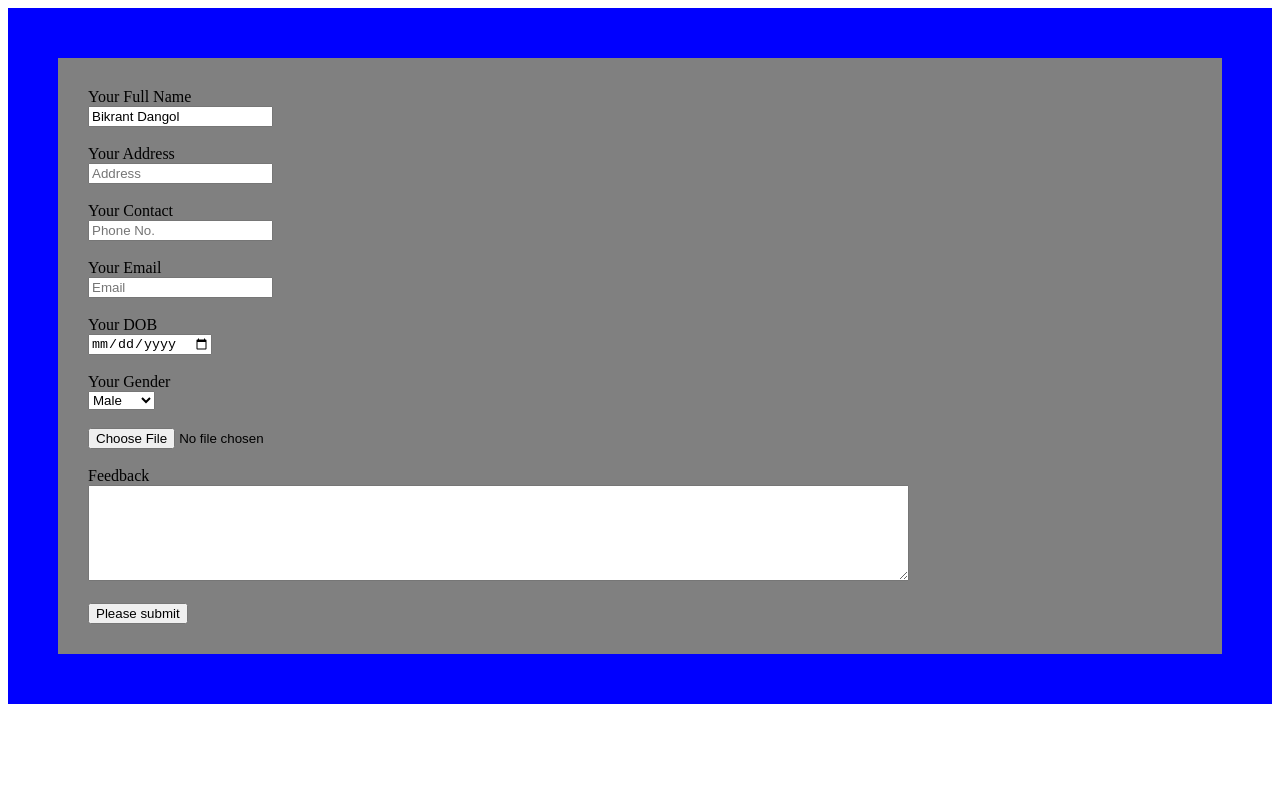
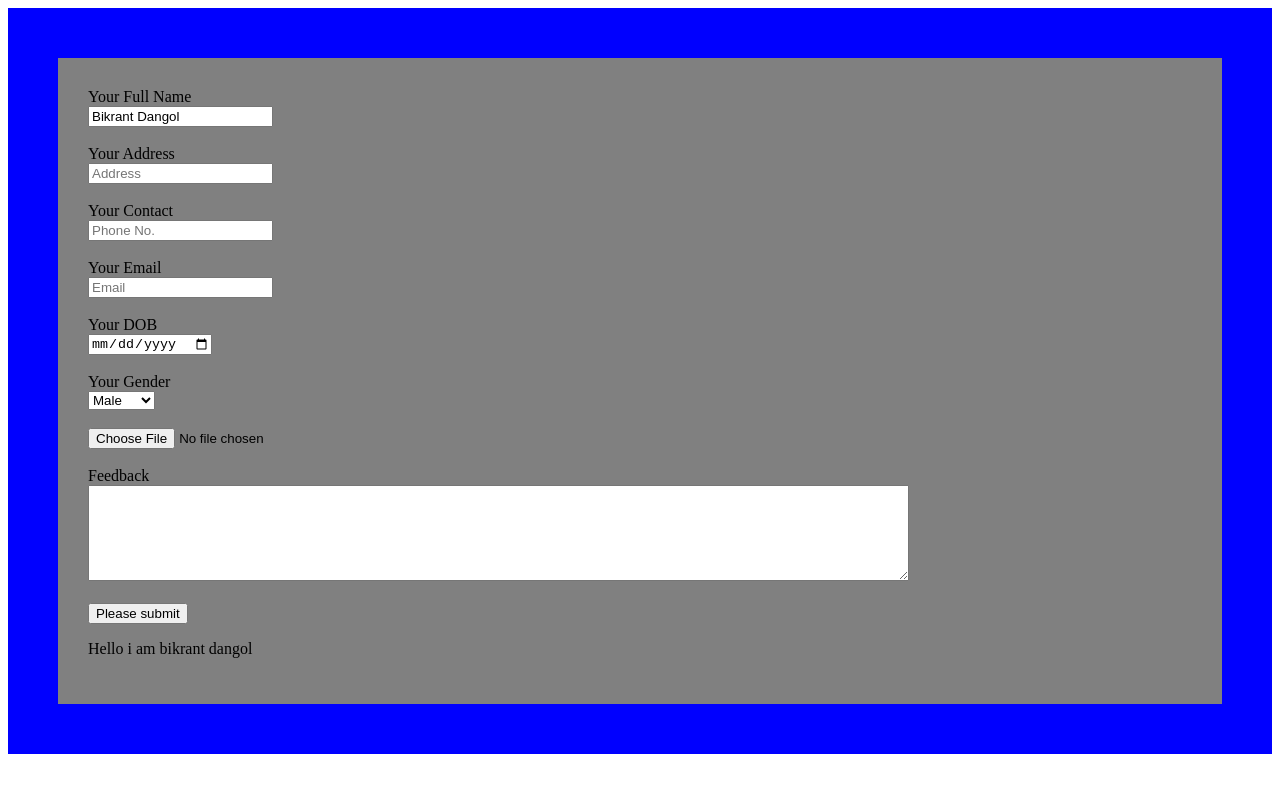
Before and after one commit to bikrantdangol/mern, a plain HTML site: page CSS/index.html in a window 1280 px wide. Drawn offline with Linux system fonts and the light colour scheme.

Commit message:
first commit

```diff
--- a/CSS/index.html
+++ b/CSS/index.html
@@ -45,6 +45,7 @@
         <textarea name="query" id="query" cols="100" rows="6"></textarea><br><br>
 
         <button type="submit">Please submit</button>
+        <p>Hello i am bikrant dangol</p>
   </form>
 </div>
 </body>
```
